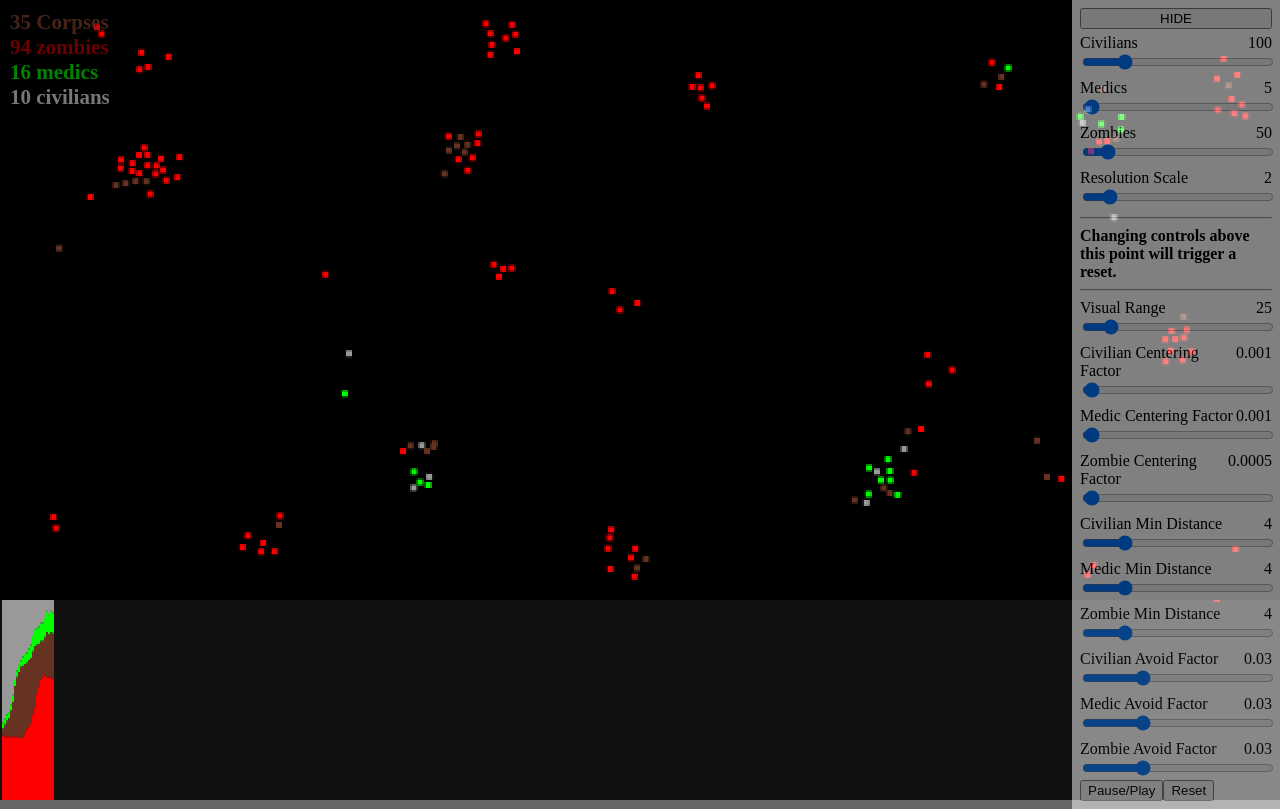
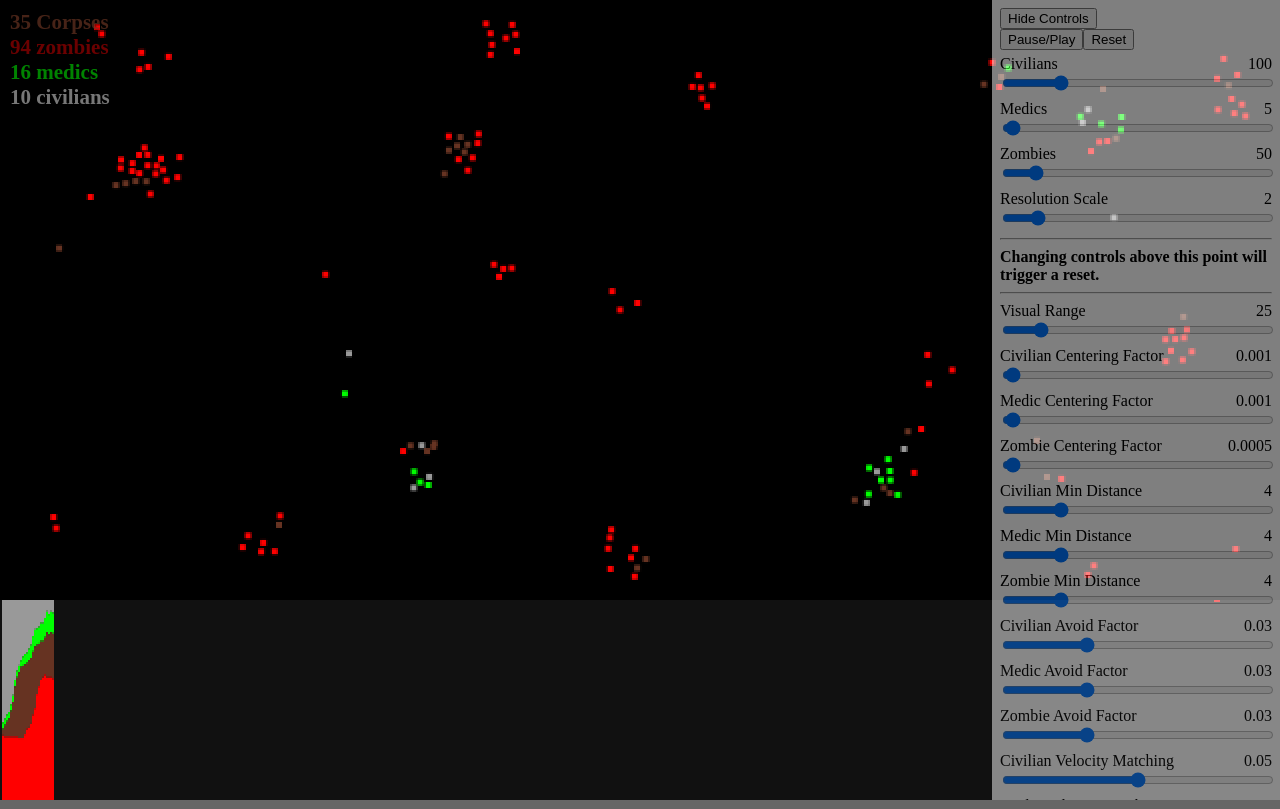
Before and after one commit to mrchimp/zombies-vs-medics, a Vue app: page / in a window 1280 px wide. Both pictures are taken after a click on the button "Show controls". Built offline with nearby package versions, Linux system fonts and the light colour scheme.

Commit message:
Add velocity matching controls

```diff
--- a/src/components/ZombiesVsMedics.vue
+++ b/src/components/ZombiesVsMedics.vue
@@ -63,6 +63,10 @@ const medicMinDistance = ref(4);
 const medicAvoidFactor = ref(0.03);
 const zombieMinDistance = ref(4);
 const zombieAvoidFactor = ref(0.03);
+
+const civilianVelocityMatchingFactor = ref(0.05);
+const medicVelocityMatchingFactor = ref(0.05);
+const zombieVelocityMatchingFactor = ref(0.01);
 
 const gameTickRateMS = 16;
 
@@ -314,8 +318,8 @@ function flyTowardsCenter(item: Item) {
 
 // Move away from other boids that are too close to avoid colliding
 function avoidOthers(item: Item) {
-  let minDistance = 4; // The distance to stay away from other boids
-  let avoidFactor = 0.03; // Adjust velocity by this %
+  let minDistance; // The distance to stay away from other boids
+  let avoidFactor; // Adjust velocity by this %
 
   switch (item.value) {
     case ItemType.Zombie:
@@ -352,13 +356,22 @@ function avoidOthers(item: Item) {
 // Find the average velocity (speed and direction) of the other boids and
 // adjust velocity slightly to match.
 function matchVelocity(item: Item) {
-  let matchingFactor = 0.05; // Adjust by this % of average velocity
+  let matchingFactor; // Adjust by this % of average velocity
   let avgDX = 0;
   let avgDY = 0;
   let numNeighbors = 0;
 
-  if (item.value === ItemType.Zombie) {
-    matchingFactor = 0.01;
+  switch (item.value) {
+    case ItemType.Zombie:
+      matchingFactor = zombieVelocityMatchingFactor.value;
+      break;
+    case ItemType.Medic:
+      matchingFactor = medicVelocityMatchingFactor.value;
+      break;
+    case ItemType.Civilian:
+    default:
+      matchingFactor = civilianVelocityMatchingFactor.value;
+      break;
   }
 
   for (let otherItem of board) {
@@ -551,11 +564,14 @@ function updateCounts() {
   <div>
     <canvas ref="canvas"></canvas>
 
-    <div class="controls">
+    <div class="controls" :class="showControls ? 'controls--active' : ''">
+      <div class="controls-inner">
         <button type="button" @click.prevent="showControls = !showControls">
-        {{ showControls ? "HIDE" : "Show controls" }}
+          {{ showControls ? "Hide Controls" : "Show controls" }}
         </button>
         <div v-if="showControls">
+          <button type="button" @click.prevent="onPause">Pause/Play</button>
+          <button type="button" @click.prevent="reset">Reset</button>
           <ControlInput
             label="Civilians"
             v-model="numCivilians"
@@ -666,8 +682,29 @@ function updateCounts() {
             :step="0.001"
           ></ControlInput>
 
-        <button @click.prevent="onPause">Pause/Play</button>
-        <button @click.prevent="reset">Reset</button>
+          <!-- Velocity Matching -->
+          <ControlInput
+            label="Civilian Velocity Matching"
+            v-model="civilianVelocityMatchingFactor"
+            :min="0"
+            :max="0.1"
+            :step="0.001"
+          ></ControlInput>
+          <ControlInput
+            label="Medic Velocity Matching"
+            v-model="medicVelocityMatchingFactor"
+            :min="0"
+            :max="0.1"
+            :step="0.001"
+          ></ControlInput>
+          <ControlInput
+            label="Zombie Velocity Matching"
+            v-model="zombieVelocityMatchingFactor"
+            :min="0"
+            :max="0.1"
+            :step="0.001"
+          ></ControlInput>
+        </div>
       </div>
     </div>
 
@@ -692,13 +729,20 @@ canvas {
   background: white;
   display: flex;
   flex-direction: column;
+  height: auto;
+  overflow-y: scroll;
   opacity: 0.5;
-  padding: 0.5rem;
   position: absolute;
   right: 0;
   top: 0;
-  width: 12rem;
   z-index: 3;
+}
+.controls--active {
+  height: 100%;
+  width: 18rem;
+}
+.controls-inner {
+  padding: 0.5rem;
 }
 .counts {
   font-size: 21px;
```
Lines whose indentation alone changed are shown as unchanged.
